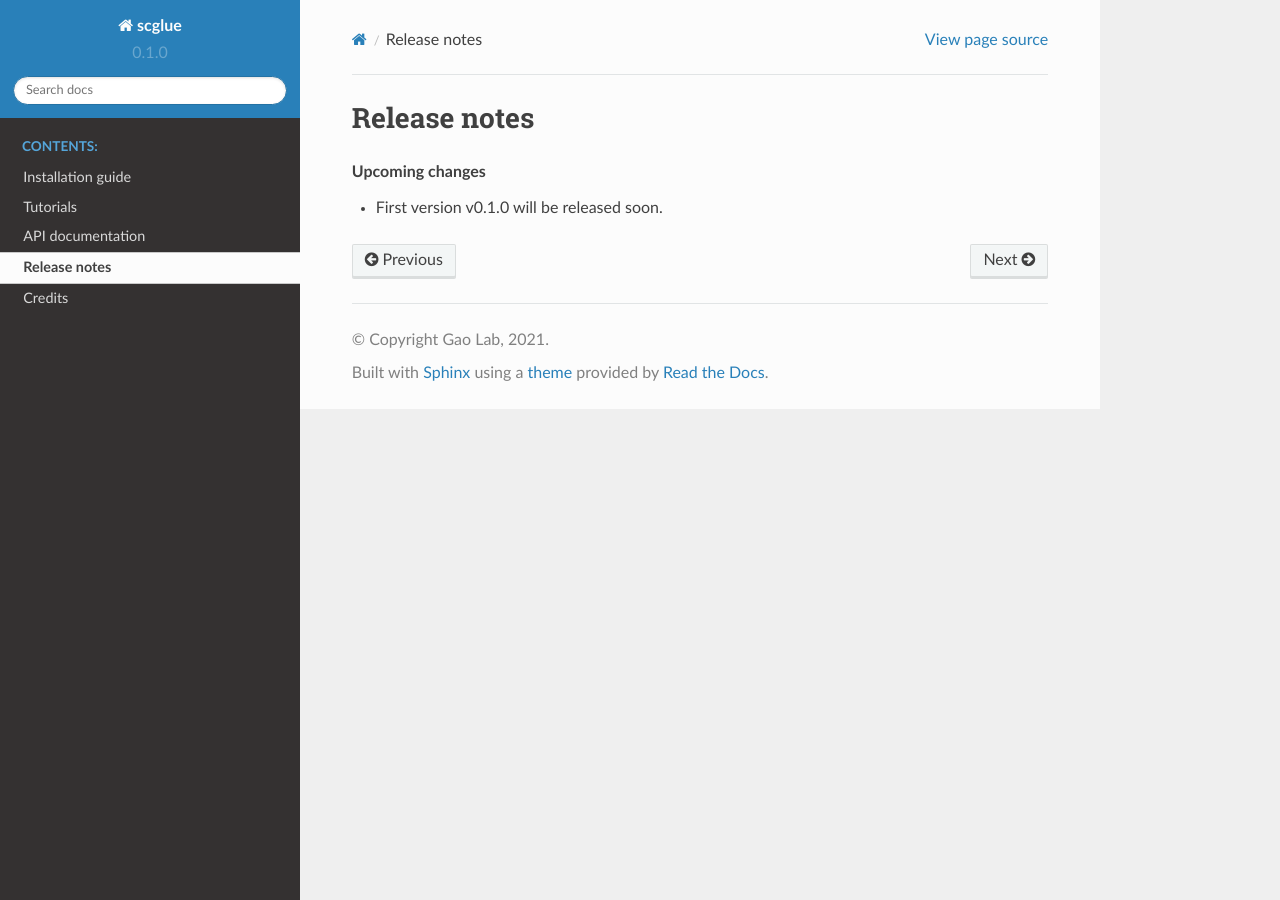
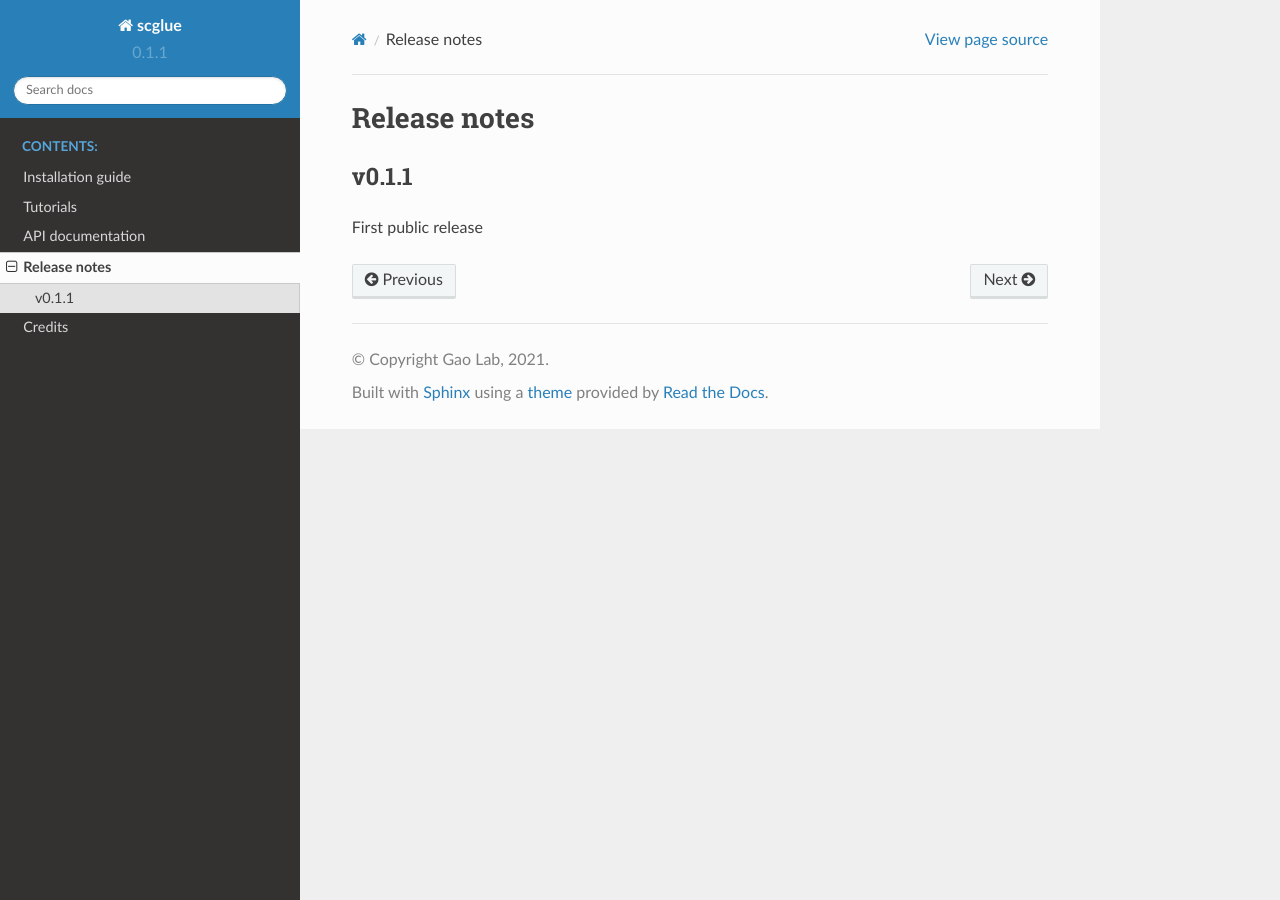
Before and after one commit to gao-lab/GLUE, a Sphinx documentation site: the page built from docs/release.rst, in a window 1280 px wide. Built offline with Sphinx 7.4.7 and the Read the Docs theme 2.0.0, drawn with Linux system fonts in a browser that asks for light colours.

```diff
--- a/docs/index.rst
+++ b/docs/index.rst
@@ -18,7 +18,7 @@ In the context of single-cell multi-omics, the data modalities correspond to omi
 
 To get started with ``scglue``, check out the `installation guide <install.rst>`_ and `tutorials <tutorials.rst>`_.
 
-For more details about the GLUE framework, please check out our preprint on `bioRxiv (to be updated) <about:blank>`_.
+For more details about the GLUE framework, please check out our `preprint <https://www.biorxiv.org/content/10.1101/2021.08.22.457275>`_.
 
 .. toctree::
    :maxdepth: 2
--- a/docs/install.rst
+++ b/docs/install.rst
@@ -31,7 +31,7 @@ In order to use some of the genomics-related functions, it is necessary to have
 .. code-block:: bash
     :linenos:
 
-    conda install -c bioconda bedtools>=2.29.2
+    conda install -c bioconda "bedtools>=2.29.2"
 
 .. note:: A conda package is also being prepared, which would be more convenient. Stay tuned.
 
--- a/docs/release.rst
+++ b/docs/release.rst
@@ -1,6 +1,7 @@
 Release notes
 =============
 
-.. rubric:: Upcoming changes
+v0.1.1
+------
 
-- First version v0.1.0 will be released soon.
+First public release
--- a/env.yaml
+++ b/env.yaml
@@ -556,5 +556,5 @@ dependencies:
     - pyflakes==2.3.1
     - pyscenic==0.11.2
     - rpy2==3.4.4
-#     - scglue==0.0.1
+#     - scglue==0.1.1
     - xlrd==1.2.0
--- a/pyproject.toml
+++ b/pyproject.toml
@@ -4,7 +4,7 @@ build-backend = "flit_core.buildapi"
 
 [project]
 name = "scglue"
-version = "0.1.0"
+version = "0.1.1"
 description = "Graph-linked unified embedding for unpaired single-cell multi-omics data integration"
 readme = "README.md"
 requires-python = ">=3.6"
```
Also changed, not shown: other parts of docs/install.rst (+1 -1 lines), README.md (+3 -3 lines), docs/preprocessing.ipynb, docs/training.ipynb, 1 other file.
